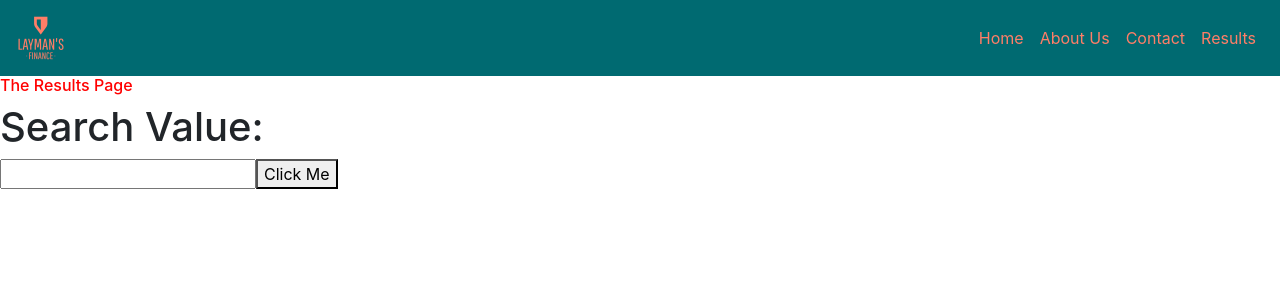
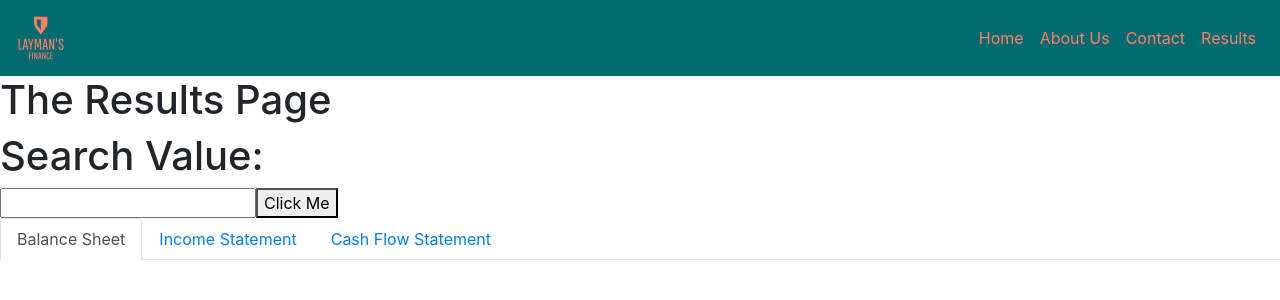
Before and after one commit to jralvarez101/laymansFinancial, a React (Create React App) app: page /results in a window 1280 px wide. Shown: the top 300 px of the page. Built offline with nearby package versions, Linux system fonts and the light colour scheme.

Commit message:
connected and displayed data from API

```diff
--- /dev/null
+++ b/src/components/BalanceSheetDisplay.js
@@ -0,0 +1,15 @@
+import React from 'react';
+
+function BalanceSheetDisplay(props) {
+    return (
+            <div >
+                    {props.balanceList.map(data =>(<div>
+                    {data.totalCurrentAssets??'default'}<br/>
+                    {data.deferredRevenue?? 'default'}<br/>
+                    {data.date}
+                </div>))}
+            </div>
+    )
+}
+
+export default BalanceSheetDisplay
--- /dev/null
+++ b/src/components/CashFlowStatementDisplay.js
@@ -0,0 +1,15 @@
+import React from 'react'
+
+function CashFlowStatementDisplay(props) {
+    return (
+        <div>
+                {props.cashFlowList.map(data =>(<div>
+                {data.netIncome??'default'}<br/>
+                {data.inventory??'default'}<br/>
+                {data.date}
+            </div>))}
+        </div>
+    )
+}
+
+export default CashFlowStatementDisplay;
--- /dev/null
+++ b/src/components/IncomeStatementDisplay.js
@@ -0,0 +1,16 @@
+import React from 'react';
+
+
+function IncomeStatementDisplay(props) {
+    return (
+        <div >
+                {props.incomeList.map(data =>(<div>
+                {data.netIncomeRatio??'default'}<br/>
+                {data.costOfRevenue?? 'default'}<br/>
+                {data.date}<br/>
+            </div>))}
+        </div>
+    )
+}
+
+export default IncomeStatementDisplay
--- /dev/null
+++ b/src/components/ResultsTabs.js
@@ -0,0 +1,32 @@
+import React, {useState}from 'react';
+import {Tabs, Tab} from 'react-bootstrap';
+import BalanceSheetDisplay from './BalanceSheetDisplay';
+import CashFlowStatementDisplay from './CashFlowStatementDisplay';
+import IncomeStatementDisplay from './IncomeStatementDisplay';
+
+
+
+
+function ResultsTabs(props) {
+    const [key, setKey] = useState('balanceSheet');
+
+    return (
+      <Tabs
+        id="controlled-tab-example"
+        activeKey={key}
+        onSelect={(k) => setKey(k)}
+      >
+        <Tab eventKey="balanceSheet" title="Balance Sheet">
+        <BalanceSheetDisplay balanceList={props.balanceList}/>
+        </Tab>
+        <Tab eventKey="incomeStatement" title="Income Statement">
+        <IncomeStatementDisplay incomeList={props.incomeList}/>
+        </Tab>
+        <Tab eventKey="cashFlowStatement" title="Cash Flow Statement">
+         <CashFlowStatementDisplay cashFlowList= {props.cashFlowList}/>
+        </Tab>
+      </Tabs>
+    );
+  }
+
+export default ResultsTabs;
--- a/src/pages/Results.js
+++ b/src/pages/Results.js
@@ -1,28 +1,33 @@
-import React, { useState } from 'react'
-import styled from 'styled-components'
+import React, { useState} from 'react'
+import ResultsTabs from '../components/ResultsTabs';
+
+
+
+// url = 'https://financialmodelingprep.com/api/v3/income-statement/AAPL?limit=120&apikey=0e75c00c779cdc040d4c23248caa51b1'
 
 const API_KEY = '0e75c00c779cdc040d4c23248caa51b1'
 const API_URL = 'https://financialmodelingprep.com'
 const API_VERSION = '/api/v3/'
 const INCOME_STATEMENT_URL = '/income-statement/'
-const GET_LIMIT = 3
-
-const PageHeader = styled.h1`
-    color: red;
-    font-size: 16px;
-`
+const BALANCE_SHEET_STATEMENT_URL = '/balance-sheet-statement/'
+const CASH_FLOW_URL = '/cash-flow-statement/'
+const GET_LIMIT = 5
 
 
 function Results() {
 
-    const [dataList, setDataList] = useState([])
+    const [incomeList, setIncomeList] = useState([])
+    const [balanceList, setBalanceList] = useState([])
+    const [cashFlowList, setCashFlowList] = useState([])
     const [searchInput, setSearchInput] = useState('')
 
     const handleOnChange = (event)=> {
-        const inputValue = event?.target?.value.toUpperCase()??''
+        const inputValue = event.target.value.toUpperCase()??''
 
         setSearchInput(inputValue)
     }
+//Income Statement
+
 
     const getIncomeStatement = async (event) => {
         event.preventDefault()
@@ -34,25 +39,69 @@ function Results() {
 
             const responseDataList = await response.json()
 
-            setDataList(responseDataList)
+            setIncomeList(responseDataList)
 
         }catch(error){
             console.log('error: ', error)
         }
 
          }
-         console.log('data list: ', dataList)
+         console.log('data list IncomeStatement: ', incomeList)
+
+//Balance Sheet
+
+const getBalanceSheet = async (event) => {
+    event.preventDefault()
+
+    const getBalanceSheetURL = `${API_URL}${API_VERSION}${BALANCE_SHEET_STATEMENT_URL}${searchInput}?limit=${GET_LIMIT}&apikey=${API_KEY}`
+    try {
+        const response = await fetch(getBalanceSheetURL)
+
+        const responseDataList = await response.json()
+
+        setBalanceList(responseDataList)
+    }
+    catch(error){
+        console.log('error', error)
+    }
+}
+console.log('data List Balance Sheet:', balanceList)
+
+//Cash Flow Statement
+
+const getCashFlowStatement = async (event) => {
+    event.preventDefault()
+
+    const getCashFlowURL = `${API_URL}${API_VERSION}${CASH_FLOW_URL}${searchInput}?limit=${GET_LIMIT}&apikey=${API_KEY}`
+    try {
+        const response = await fetch(getCashFlowURL)
+
+        const responseDataList = await response.json()
+
+        setCashFlowList(responseDataList)
+    }
+    catch(error){
+        console.log('error', error)
+    }
+}
+console.log('data List CashFlow:', cashFlowList)
+
+    const getData = (e)=> {
+        getBalanceSheet(e);
+        getIncomeStatement(e);
+        getCashFlowStatement(e);
+    }
+
+
+
     return (
         <div>
-            <PageHeader>The Results Page</PageHeader>
+            <h1>The Results Page</h1>
             <h1>Search Value: {searchInput ?? 'no dataList'}</h1>
             <input value={searchInput||''} onChange={handleOnChange}/>
-            <button onClick={getIncomeStatement}>Click Me</button>
+            <button onClick={getData}>Click Me</button>
+            <ResultsTabs incomeList={incomeList} balanceList={balanceList} cashFlowList={cashFlowList}/>
 
-            {dataList.map(data =>(<div>
-                {data?.netIncomeRatio??'default'}<br></br>
-                {data?.date}
-            </div>))}
 
         </div>
     )
```
Also changed, not shown: 1 other file (tests, documents, lock files or other folders).
